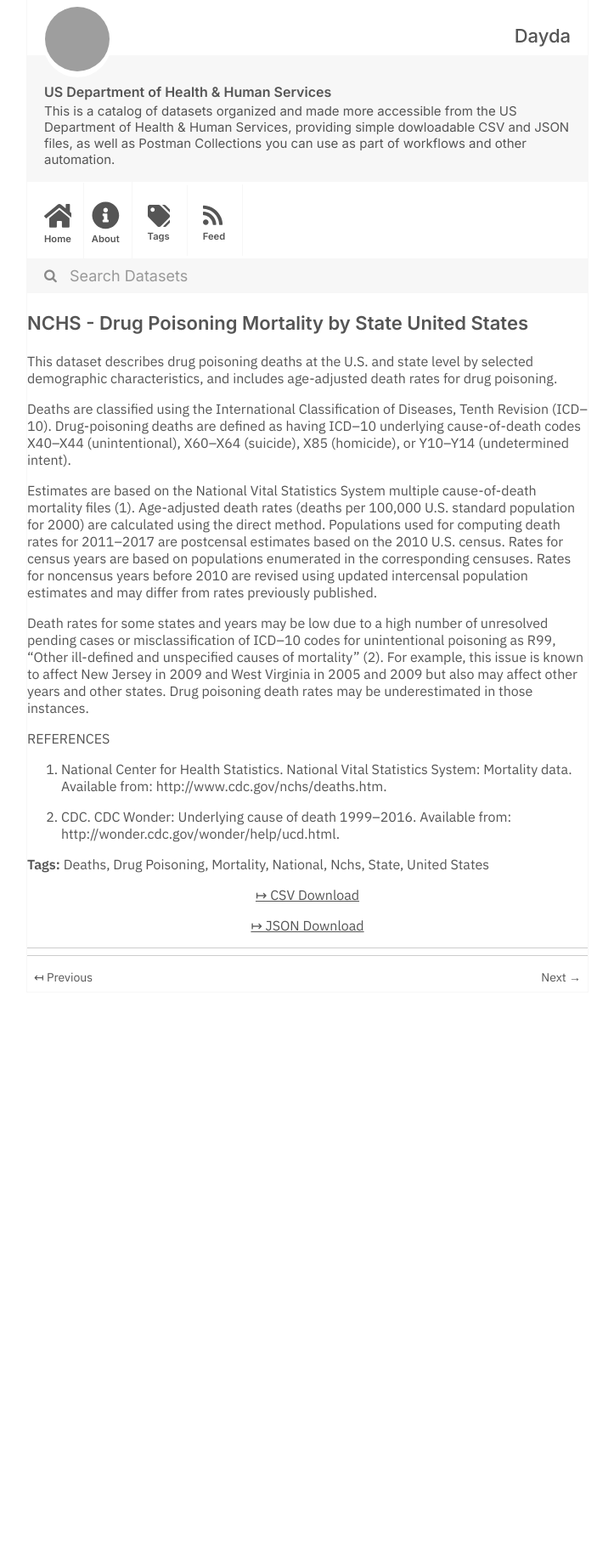
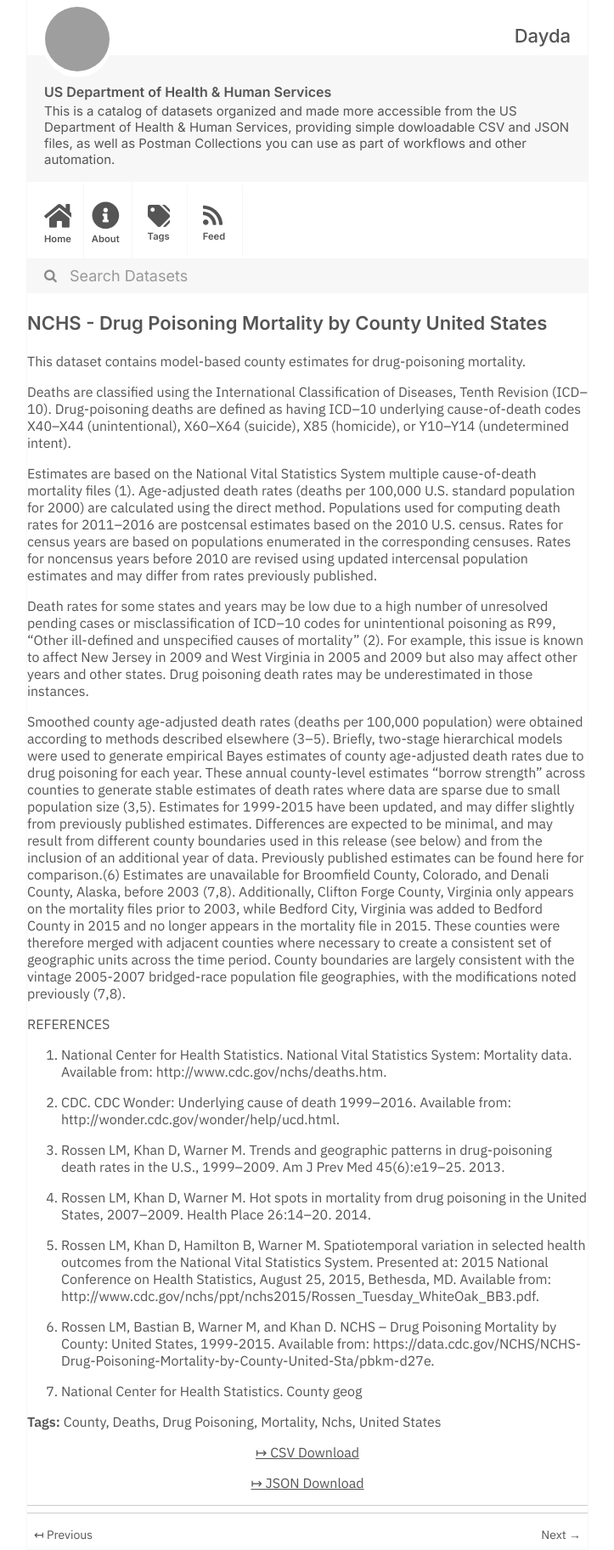
Before and after one commit to dayda-entities/us-department-of-health-and-human-services, a Jekyll site: the page built from _posts/2020-11-10-nchs-drug-poisoning-mortality-.md, in a window 1280 px wide. Shown: the whole page at 85% size, without its empty margins (278-1001 px from the left). Built offline with Jekyll 4.4.1, drawn with Linux system fonts in a browser that asks for light colours; before the commit the page ends 1168 px from its top, so only the background shows below that; grey boxes are pictures that could not be loaded.

Commit message:
Publish Data

```diff
--- a/_posts/2020-11-10-nchs-drug-poisoning-mortality-.md
+++ b/_posts/2020-11-10-nchs-drug-poisoning-mortality-.md
@@ -1,32 +1,43 @@
 ---
-title: NCHS - Drug Poisoning Mortality by State United States
-created: '2020-11-10T16:17:33.856152'
-modified: '2021-05-01T07:01:51.446710'
+title: NCHS - Drug Poisoning Mortality by County United States
+created: '2020-11-10T16:18:12.821619'
+modified: '2021-05-07T10:04:54.154527'
 state: active
 type: dataset
 tags:
+  - County
   - Deaths
   - Drug Poisoning
   - Mortality
-  - National
   - Nchs
-  - State
   - United States
 groups: []
-csv_url: 'https://data.cdc.gov/api/views/44rk-q6r2/rows.csv?accessType=DOWNLOAD'
-json_url: 'https://data.cdc.gov/api/views/44rk-q6r2/rows.json?accessType=DOWNLOAD'
+csv_url: 'https://data.cdc.gov/api/views/p56q-jrxg/rows.csv?accessType=DOWNLOAD'
+json_url: 'https://data.cdc.gov/api/views/p56q-jrxg/rows.json?accessType=DOWNLOAD'
 layout: post
 
 ---
-This dataset describes drug poisoning deaths at the U.S. and state level by selected demographic characteristics, and includes age-adjusted death rates for drug poisoning.
+This dataset contains model-based county estimates for drug-poisoning mortality.
 
 Deaths are classified using the International Classification of Diseases, Tenth Revision (ICD–10). Drug-poisoning deaths are defined as having ICD–10 underlying cause-of-death codes X40–X44 (unintentional), X60–X64 (suicide), X85 (homicide), or Y10–Y14 (undetermined intent).
 
-Estimates are based on the National Vital Statistics System multiple cause-of-death mortality files (1). Age-adjusted death rates (deaths per 100,000 U.S. standard population for 2000) are calculated using the direct method. Populations used for computing death rates for 2011–2017 are postcensal estimates based on the 2010 U.S. census. Rates for census years are based on populations enumerated in the corresponding censuses. Rates for noncensus years before 2010 are revised using updated intercensal population estimates and may differ from rates previously published.
+Estimates are based on the National Vital Statistics System multiple cause-of-death mortality files (1). Age-adjusted death rates (deaths per 100,000 U.S. standard population for 2000) are calculated using the direct method. Populations used for computing death rates for 2011–2016 are postcensal estimates based on the 2010 U.S. census. Rates for census years are based on populations enumerated in the corresponding censuses. Rates for noncensus years before 2010 are revised using updated intercensal population estimates and may differ from rates previously published.
 
 Death rates for some states and years may be low due to a high number of unresolved pending cases or misclassification of ICD–10 codes for unintentional poisoning as R99, “Other ill-defined and unspecified causes of mortality” (2). For example, this issue is known to affect New Jersey in 2009 and West Virginia in 2005 and 2009 but also may affect other years and other states. Drug poisoning death rates may be underestimated in those instances.
+
+Smoothed county age-adjusted death rates (deaths per 100,000 population) were obtained according to methods described elsewhere (3–5). Briefly, two-stage hierarchical models were used to generate empirical Bayes estimates of county age-adjusted death rates due to drug poisoning for each year. These annual county-level estimates “borrow strength” across counties to generate stable estimates of death rates where data are sparse due to small population size (3,5). Estimates for 1999-2015 have been updated, and may differ slightly from previously published estimates. Differences are expected to be minimal, and may result from different county boundaries used in this release (see below) and from the inclusion of an additional year of data. Previously published estimates can be found here for comparison.(6) Estimates are unavailable for Broomfield County, Colorado, and Denali County, Alaska, before 2003 (7,8). Additionally, Clifton Forge County, Virginia only appears on the mortality files prior to 2003, while Bedford City, Virginia was added to Bedford County in 2015 and no longer appears in the mortality file in 2015. These counties were therefore merged with adjacent counties where necessary to create a consistent set of geographic units across the time period. County boundaries are largely consistent with the vintage 2005-2007 bridged-race population file geographies, with the modifications noted previously (7,8).
 
 REFERENCES
 1. National Center for Health Statistics. National Vital Statistics System: Mortality data. Available from: http://www.cdc.gov/nchs/deaths.htm.
 
 2. CDC. CDC Wonder: Underlying cause of death 1999–2016. Available from: http://wonder.cdc.gov/wonder/help/ucd.html.
+
+3. Rossen LM, Khan D, Warner M. Trends and geographic patterns in drug-poisoning death rates in the U.S., 1999–2009. Am J Prev Med 45(6):e19–25. 2013.
+
+4. Rossen LM, Khan D, Warner M. Hot spots in mortality from drug poisoning in the United States, 2007–2009. Health Place 26:14–20. 2014.
+
+5. Rossen LM, Khan D, Hamilton B, Warner M. Spatiotemporal variation in selected health outcomes from the National Vital Statistics System. Presented at: 2015 National Conference on Health Statistics, August 25, 2015, Bethesda, MD. Available from: http://www.cdc.gov/nchs/ppt/nchs2015/Rossen_Tuesday_WhiteOak_BB3.pdf.
+
+6. Rossen LM, Bastian B, Warner M, and Khan D. NCHS – Drug Poisoning Mortality by County: United States, 1999-2015. Available from: https://data.cdc.gov/NCHS/NCHS-Drug-Poisoning-Mortality-by-County-United-Sta/pbkm-d27e.
+
+7. National Center for Health Statistics. County geog
```
